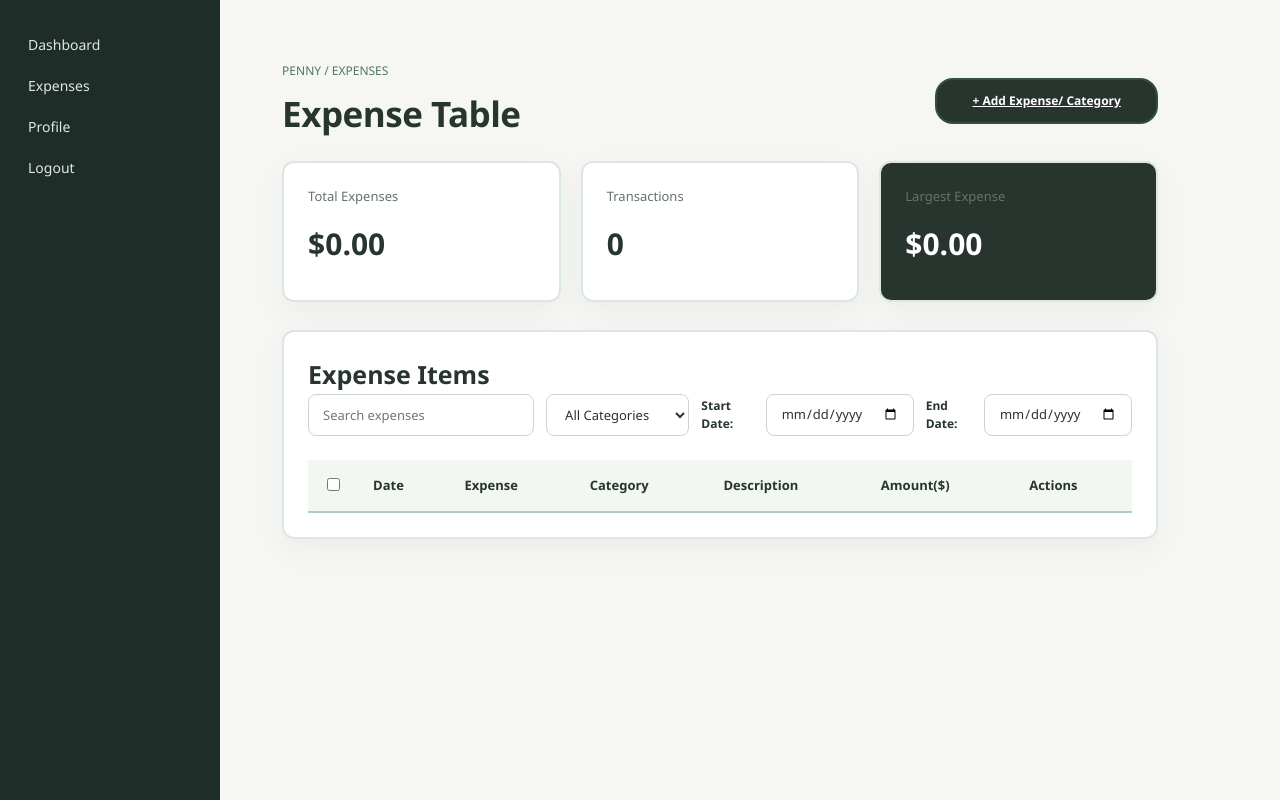
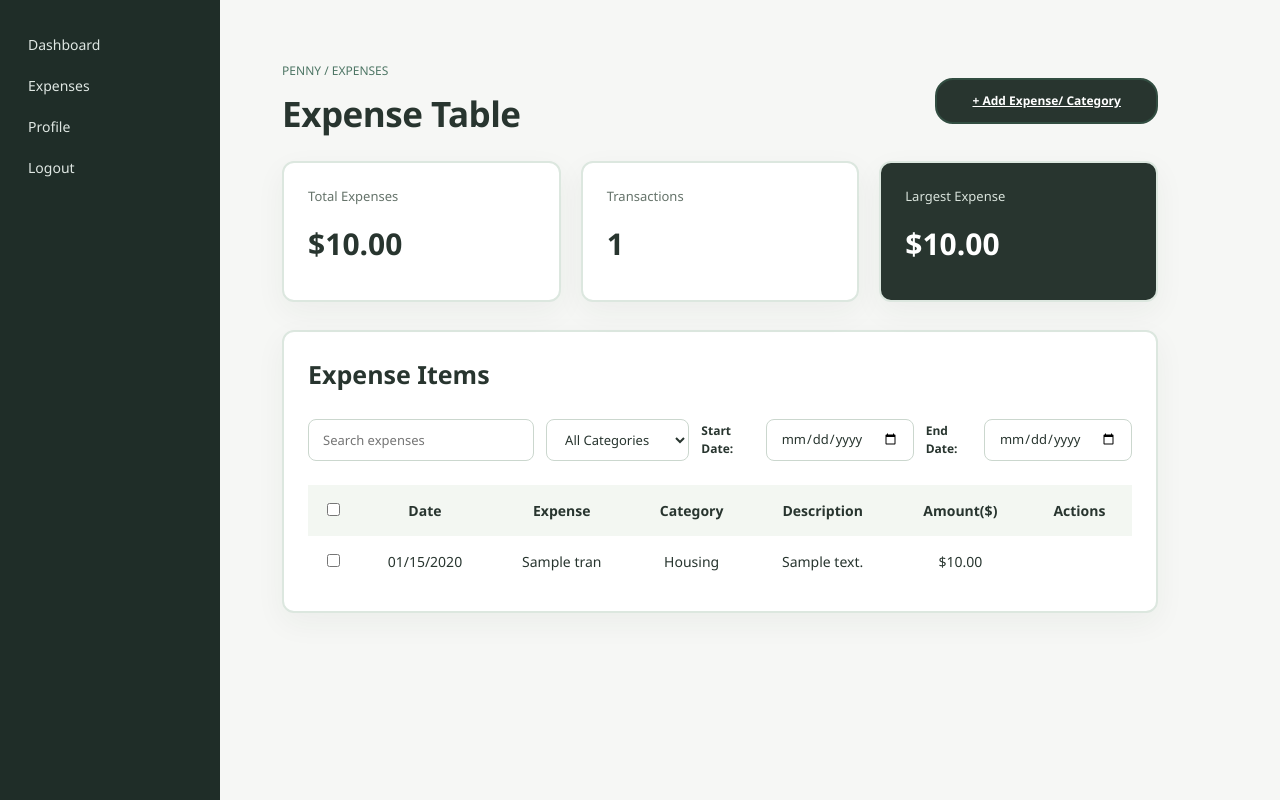
Before and after one commit to Dan1731/ExpenseTracker, a Flask app: page /expenses in a window 1280 px wide. Run offline with Flask 3, Linux system fonts and the light colour scheme; tables that the repository leaves empty hold one stand-in row (values such as "Sample post"); lists and menus that the app fills with data are empty.

Commit message:
Expense table shows expenses!

```diff
--- a/app.py
+++ b/app.py
@@ -7,7 +7,7 @@
 from add_expense_route import add_expenses
 from init_extension import db
 from flask import Flask, render_template, session
-from models import User, ExpenseTrans
+from models import User, ExpenseTrans, ExpenseCat
 from login_route import login_pages
 from profile_route import profile_bp
 
@@ -28,13 +28,38 @@
     @app.route("/expenses")
     def expenses():
         expenses = db.session.execute(db.select(ExpenseTrans)).scalars().all()
+        categories = db.session.execute(db.select(ExpenseCat.name, ExpenseCat.id)).mappings().all()
+
+        # Overview amounts:
+        total_expenses = sum(expense.amount for expense in expenses)
+        total_transactions = len(expenses)
+        largest_expense = max((expense.amount for expense in expenses), default=0) # Default if no expenses exist.
+
         return render_template(
             "ExpenseTable/table.html",
-            expenses=expenses
+            expenses=expenses,
+            categories=categories,
+            total_expenses=total_expenses,
+            total_transactions=total_transactions,
+            largest_expense=largest_expense
         )
 
     with app.app_context():
         db.create_all()
+
+        categories = [
+        "Housing", "Transportation",
+        "Food", "Tuition / Books",
+        "Utilities", "Subscriptions",
+        "Insurance", "Phone"]
+
+        for name in categories:
+            existing = db.session.execute(db.select(ExpenseCat).where(ExpenseCat.name == name)).scalar_one_or_none()
+
+            if existing is None:
+                db.session.add(ExpenseCat(name=name))
+
+            db.session.commit()
 
     return app
 
--- a/static/ExpenseTable/table.css
+++ b/static/ExpenseTable/table.css
@@ -84,7 +84,9 @@
 }
 
 .largest-expense-summary h2 { color: white; }
-.largest-expense-summary p
+.largest-expense-summary p {
+    color: #d8e2db;
+}
 
 /* Table Header */
 .table-header {
@@ -138,11 +140,10 @@
     background: #eff5eec2;
 }
 
-th {
+th, td {
     padding: 15px;
-    text-align: left;
-    border-bottom: 2px solid #b2cdb9;
-    font-size: 13px;
+    text-align: center;
+    vertical-align: middle;
 }
 
 th:first-child {
--- a/templates/ExpenseTable/table.html
+++ b/templates/ExpenseTable/table.html
@@ -22,17 +22,17 @@
     <div class="expense-summary">
         <div class="expense-overview">
             <p>Total Expenses</p>
-            <h2 id="summary-total">$0.00</h2>
+            <h2 id="summary-total">${{ "{:,.2f}".format(total_expenses) }}</h2>
         </div>
 
         <div class="expense-total-summary">
             <p>Transactions</p>
-            <h2 id="summary-count">0</h2>
+            <h2 id="summary-count">{{ total_transactions }}</h2>
         </div>
 
         <div class="largest-expense-summary">
             <p>Largest Expense</p>
-            <h2 id="summary-largest">$0.00</h2>
+            <h2 id="summary-largest">${{ "{:,.2f}".format(largest_expense) }}</h2>
         </div>
     </div>
 
@@ -51,6 +51,11 @@
 
             <select id="category-filter" name="category">
                 <option value="all">All Categories</option>
+                {% for category in categories %}
+                    <option value="{{ category['id'] }}">
+                        {{ category['name'] }}
+                    </option>
+                {% endfor %}
             </select>
 
             <label for="dateStart-filter">Start Date:</label>
@@ -77,7 +82,22 @@
                 </thead>
 
                 <tbody id="expense-table-body">
-                    <!-- Expense rows populated here -->
+                    {% for expense in expenses %}
+                    <tr>
+                        <td>
+                            <input type="checkbox" class="expense-checkbox" value="{{expense.id}}">
+                        </td>
+                        <td>{{ expense.expense_date.strftime('%m/%d/%Y') }}</td>
+                        <td>{{ expense.title }}</td>
+                        <td>{{ expense.category.name }}</td>
+                        <td>{{ expense.description or '' }}</td>
+                        <td>${{ "{:,.2f}".format(expense.amount) }}</td>
+
+                        <td>
+                            <!-- Edit and Delete here -->
+                        </td>
+                    </tr>
+                    {% endfor %}
                 </tbody>
             </table>
         </div>
```
Also changed, not shown: Tests/test_expenses.py (+16 -7 lines).
